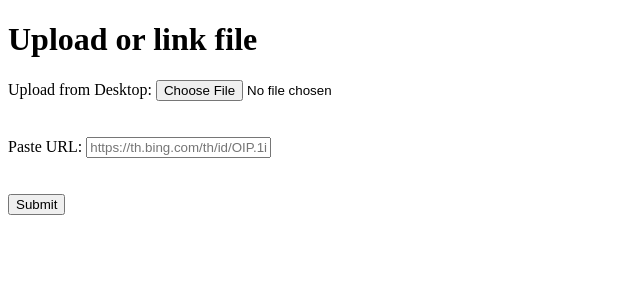
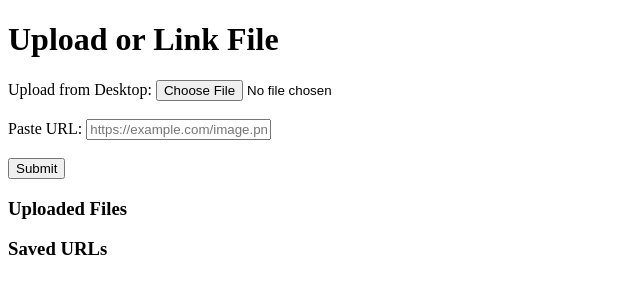
Before and after one commit to rchuable/refgraph, a Flask app: template templates/upload.html in a window 1280 px wide. Shown: the top 300 px of the page, without its empty margins (0-640 px from the left). Run offline with Flask 3, Linux system fonts and the light colour scheme; the template is opened without the code that fills it, so the values that code supplies are empty; some libraries are stand-ins or nearby versions.

Commit message:
updating

```diff
--- a/app.py
+++ b/app.py
@@ -34,7 +34,17 @@ def close_db(exception):
 ## Homepage
 @app.route("/")
 def index():
-    return render_template("index.html")
+    conn = get_db()
+    cursor = conn.cursor()
+
+    # Display all files and URLs
+    cursor.execute("SELECT * FROM files")
+    files = cursor.fetchall()
+
+    cursor.execute("SELECT * FROM urls")
+    urls = cursor.fetchall()
+
+    return render_template("index.html", files=files, urls=urls)
 
 ## Testing: Making sure that it lists the tables
 @app.route('/test_db')
@@ -46,6 +56,9 @@ def test_db():
     return f"Tables in the database: {tables}"
 
 ## Upload
+if not os.path.exists("uploads"):
+    os.makedirs("uploads")
+
 @app.route("/upload", methods=["GET", "POST"])
 def upload():
     conn = get_db()
@@ -58,8 +71,10 @@ def upload():
         # save file
         if file and file.filename:
             filename = secure_filename(file.filename)
-            file.save(os.path.join("uploads", filename))
-            cursor.execute("INSERT INTO files (filename, filetype) VALUES (?, ?)", (filename, 'file'))
+            filepath = os.path.join("uploads", filename)
+            file.save(filepath)
+
+            cursor.execute("INSERT INTO files (filename, filepath, filetype) VALUES (?, ?, ?)", (filename, filepath, 'file'))
             conn.commit()
             flash("File uploaded successfully.")
 
@@ -77,7 +92,7 @@ def upload():
 
         return redirect(url_for("upload"))
 
-    return render_template("upload.html")
+    return render_template("upload.html", files=files, urls=urls)
 
 # Ayo RUN
 if __name__ == "__main__":
--- /dev/null
+++ b/requirements.txt
@@ -0,0 +1 @@
+flask
--- a/templates/upload.html
+++ b/templates/upload.html
@@ -1,21 +1,22 @@
 {% with messages = get_flashed_messages() %}
     {% if messages %}
         <div class="alert alert-info">
-            {{ messages[0] }}
+            {% for message in messages %}
+                <p>{{ message }}</p>
+            {% endfor %}
         </div>
     {% endif %}
 {% endwith %}
 
 <!DOCTYPE html>
 <html lang="en">
-
 <head>
     <meta charset="UTF-8">
-    <title>Upload or link file</title>
+    <title>Upload or Link File</title>
 </head>
 
 <body>
-    <h1>Upload or link file</h1>
+    <h1>Upload or Link File</h1>
 
     <form action="/upload" method="post" enctype="multipart/form-data">
 
@@ -24,15 +25,30 @@
             <label for="file">Upload from Desktop:</label>
             <input type="file" name="file" id="file">
         </div>
-        <br><br>
+        <br>
 
         <!-- URL link option -->
-         <div>
+        <div>
             <label for="url">Paste URL:</label>
-            <input type="text" name="url" id="url" placeholder="https://th.bing.com/th/id/OIP.1iVne1pqATfprkFdZgpbEQAAAA?w=300&h=400&rs=1&pid=ImgDetMain">
-         </div>
-         <br><br>
-         <button type="submit">Submit</button>
+            <input type="text" name="url" id="url" placeholder="https://example.com/image.png">
+        </div>
+        <br>
+
+        <button type="submit">Submit</button>
     </form>
+
+    <h3>Uploaded Files</h3>
+    <ul>
+        {% for file in files %}
+            <li><a href="{{ file[1] }}" download>{{ file[0] }}</a></li>
+        {% endfor %}
+    </ul>
+
+    <h3>Saved URLs</h3>
+    <ul>
+        {% for url in urls %}
+            <li><a href="{{ url[0] }}" target="_blank">{{ url[0] }}</a></li>
+        {% endfor %}
+    </ul>
 </body>
 </html>
```
Also changed, not shown: database.db, uploads/halloween2024-nightshade-intensity-DEFAULT-V1.png (deleted), 1 other file.
